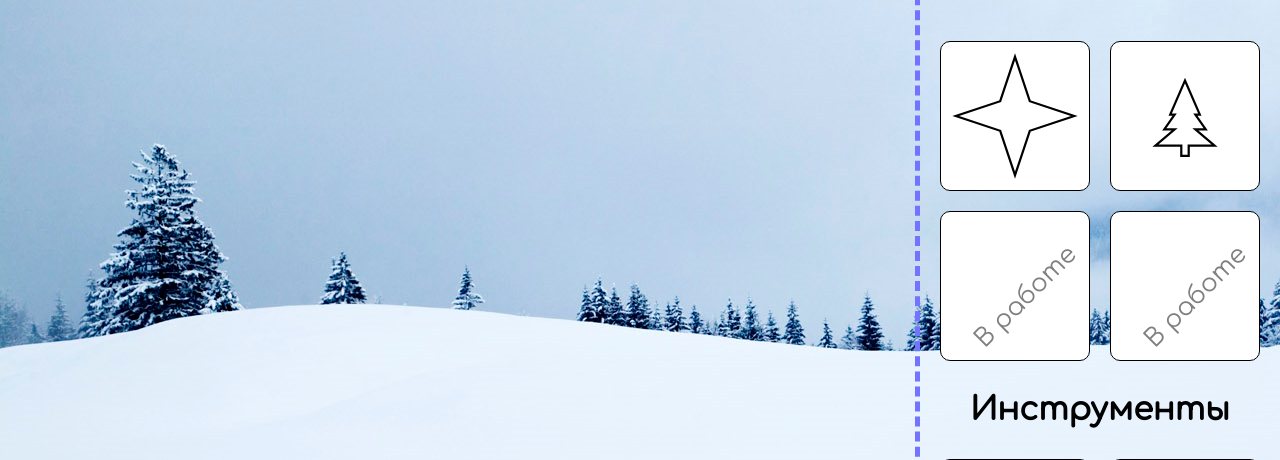
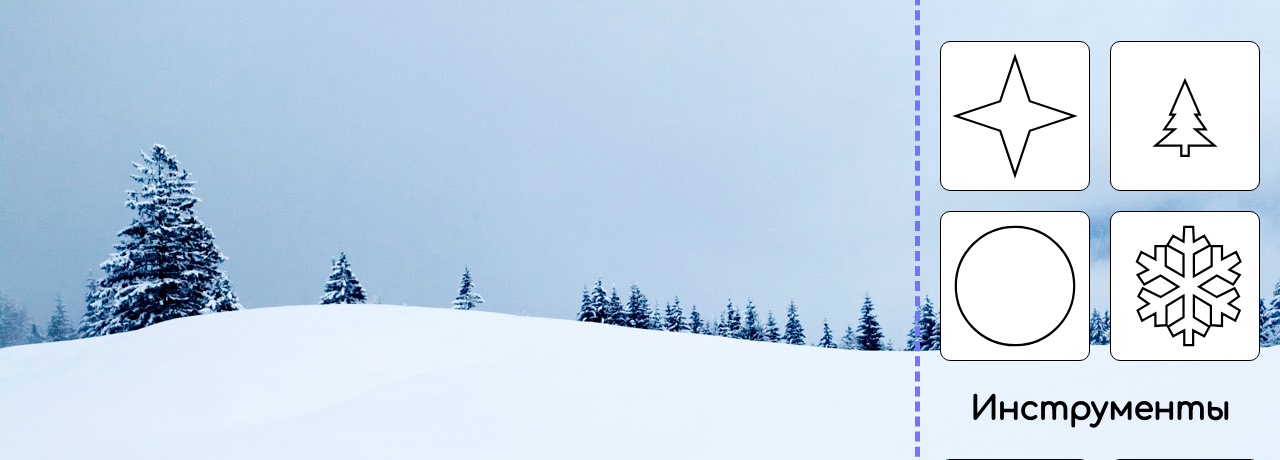
Before and after one commit to gtivansan/Snezhinsk, a Flask app: page /editor in a window 1280 px wide. Shown: the part 65-525 px from the top of the page. Run offline with Flask 2, Linux system fonts and the light colour scheme.

Commit message:
забыл)

```diff
--- a/app/templates/snowflake_editor.html
+++ b/app/templates/snowflake_editor.html
@@ -162,6 +162,20 @@
                     <path d="M 5 54 L 5 40 L 40 40 L 14 18 L 28 18 L 14 -2 L 20 -2 L 0 -48
                     L -20 -2 L -14 -2 L -28 18 L -14 18 L -40 40 L -5 40 L -5 54 Z "/>
                 </g>
+                <g id="circle">
+                    <circle cx="0" cy="0" r="80"/>
+                </g>
+                <g id="sf">
+                    <path d="M 11 80 L 11 60 L 26 68 L 33 55 L 12 42 L 12 13 L 35 27 L 35 53 L 50 54
+                            L 50 37 L 68 47 L 74 33 L 59 24 L 73 14 L 67 3 L 43 15 L 19 1 L 43 -14
+                            L 65 -2 L 74 -15 L 60 -22 L 75 -33 L 69 -46 L 50 -36 L 50 -54 L 36 -54
+                            L 36 -27 L 12 -13 L 12 -43 L 34 -55 L 26 -68 L 12 -60 L 11 -80
+
+                            L -1 -80 L -2 -60 L -16 -68 L -24 -55 L -2 -43 L -2 -13 L -26 -27
+                            L -26 -54 L -40 -54 L -40 -36 L -59 -46 L -65 -33 L -50 -22 L -64 -15 L -55 -2
+                            L -33 -14 L -9 1 L -33 15 L -57 3 L -63 14 L -49 24 L -64 33 L -58 47 L -40 37
+                            L -40 54 L -25 53 L -25 27 L -2 13 L -2 42 L -23 55 L -16 68 L -1 60 L -1 80 Z">
+                </g>
                 <g id="translate">
                     <rect x="-70" y="-70" width="140" height="140"
                         stroke="black" stroke-width="1" rx="20" ry="20"/>
@@ -240,11 +254,61 @@
                         </div>
                     </div>
                 </button>
-                <button class="tool">
-                    <p class="in-work">В работе</p>
+                <button class="tool stencil" id="stencilCircle">
+                    <div class="stencil-not-active" onclick="makeActiveTool('stencilCircle');">
+                        <svg viewbox="-100 -100 200 200">
+                            <use href="#circle" fill="white" stroke="black" stroke-width="3"/>
+                        </svg>
+                    </div>
+                    <div class="stencil-active">
+                        <div class="stencil-flex">
+                            <svg viewbox="-100 -100 200 200">
+                                <use href="#circle" fill="white" stroke="black" stroke-width="1"/>
+                            </svg>
+                            <svg viewbox="-100 -100 200 200" class="action-icon translate">
+                                <use href="#translate" stroke="black" stroke-width="1"
+                                    onclick="changeAction('translate')"/>
+                            </svg>
+                        </div>
+                        <div class="stencil-flex">
+                            <svg viewbox="-100 -100 200 200" class="action-icon rotate">
+                                <use href="#rotate" stroke="black" stroke-width="1"
+                                    onclick="changeAction('rotate')"/>
+                            </svg>
+                            <svg viewbox="-100 -100 200 200" class="action-icon scale">
+                                <use href="#scale" stroke="black" stroke-width="1"
+                                    onclick="changeAction('scale')"/>
+                            </svg>
+                        </div>
+                    </div>
                 </button>
-                <button class="tool">
-                    <p class="in-work">В работе</p>
+                <button class="tool stencil" id="stencilSnowflake">
+                    <div class="stencil-not-active" onclick="makeActiveTool('stencilSnowflake');">
+                        <svg viewbox="-100 -100 200 200">
+                            <use href="#sf" fill="white" stroke="black" stroke-width="3"/>
+                        </svg>
+                    </div>
+                    <div class="stencil-active">
+                        <div class="stencil-flex">
+                            <svg viewbox="-100 -100 200 200">
+                                <use href="#sf" fill="white" stroke="black" stroke-width="1"/>
+                            </svg>
+                            <svg viewbox="-100 -100 200 200" class="action-icon translate">
+                                <use href="#translate" stroke="black" stroke-width="1"
+                                    onclick="changeAction('translate')"/>
+                            </svg>
+                        </div>
+                        <div class="stencil-flex">
+                            <svg viewbox="-100 -100 200 200" class="action-icon rotate">
+                                <use href="#rotate" stroke="black" stroke-width="1"
+                                    onclick="changeAction('rotate')"/>
+                            </svg>
+                            <svg viewbox="-100 -100 200 200" class="action-icon scale">
+                                <use href="#scale" stroke="black" stroke-width="1"
+                                    onclick="changeAction('scale')"/>
+                            </svg>
+                        </div>
+                    </div>
                 </button>
             </div>
             <h1>Инструменты</h1>
```
